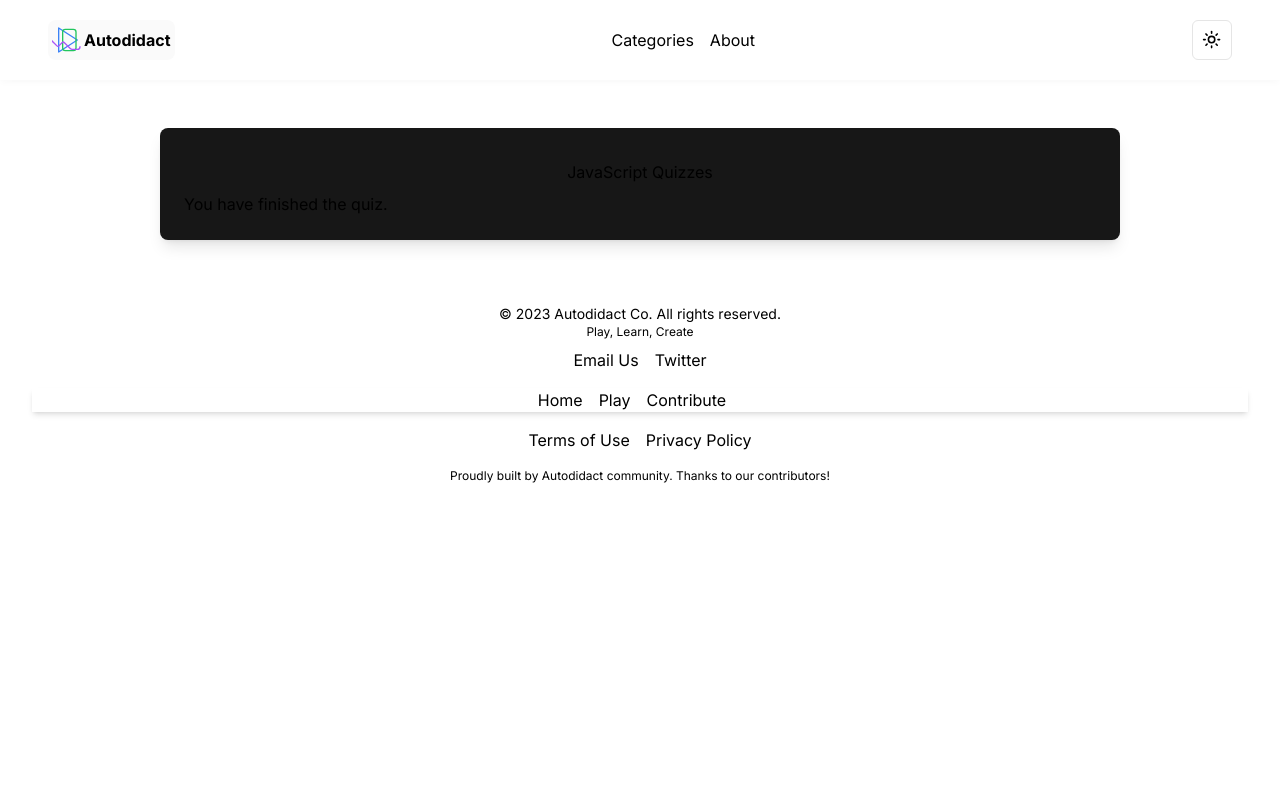
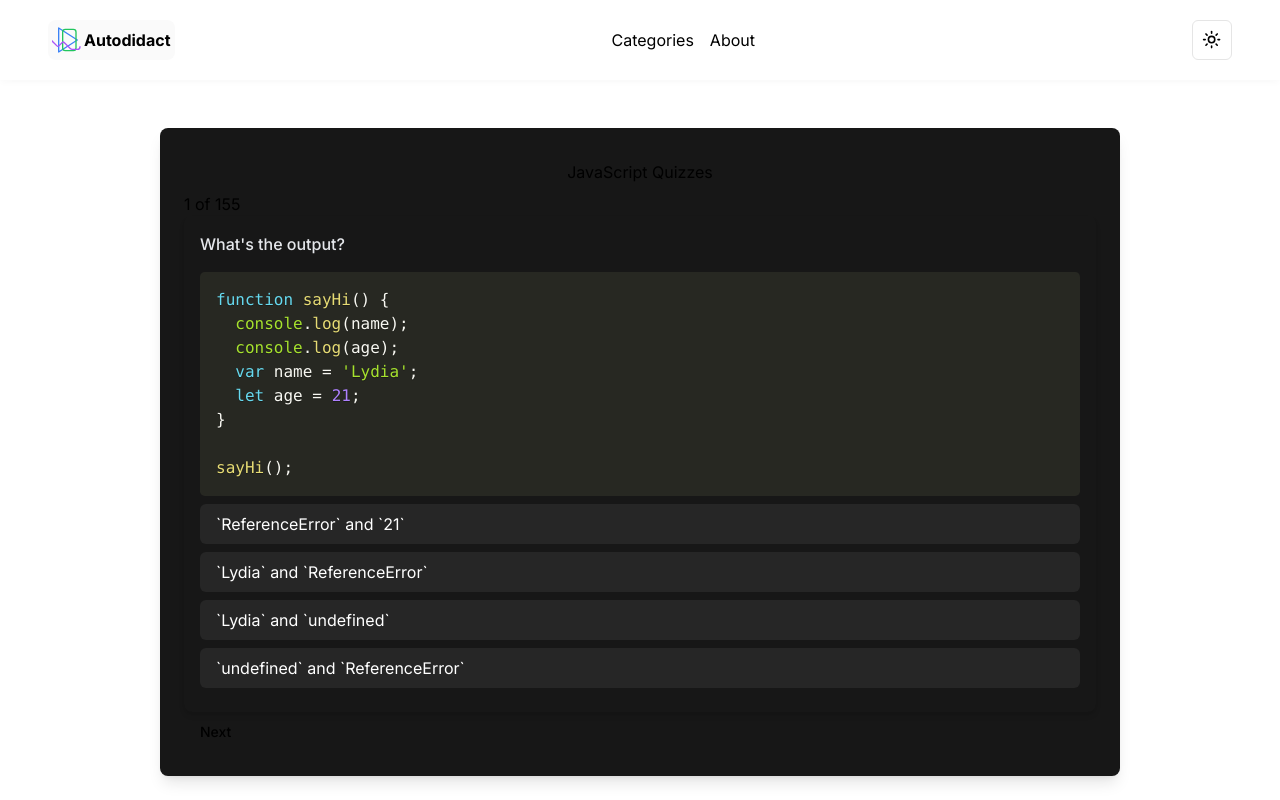
Before and after one commit to san-poon/nexus-adept, a Next.js app: page /quiz/mcqs/play in a window 1280 px wide. Shown: the top 800 px of the page. Built offline with nearby package versions, Linux system fonts and the light colour scheme; no server answers; the database is empty.

Commit message:
Remove fetch protocol for now

```diff
--- a/app/quiz/mcqs/play/page.tsx
+++ b/app/quiz/mcqs/play/page.tsx
@@ -1,16 +1,16 @@
 import mcqs from '@/app/lib/data.json';
 import PlayMcq from './components/playMcq';
-import { fetchMcqs } from '@/app/lib/data';
+// import { fetchMcqs } from '@/app/lib/data';
 
-import { QuizData } from '@/app/lib/definitions';
+// import { QuizData } from '@/app/lib/definitions';
 
 export default async function Page() {
-    const quizzes = await fetchMcqs();
+    // const quizzes = await fetchMcqs();
     return (
         <div className='flex justify-center items-center pt-4'>
             <div className="bg-neutral-900 mx-2 my-8 p-6 shadow-lg rounded-lg overflow-auto w-full sm:w-9/12 md:w-9/12">
                 <h3 className="text-center my-2">JavaScript Quizzes</h3>
-                <PlayMcq mcqs={quizzes} />
+                <PlayMcq mcqs={mcqs} />
             </div>
         </div>
     );
```
